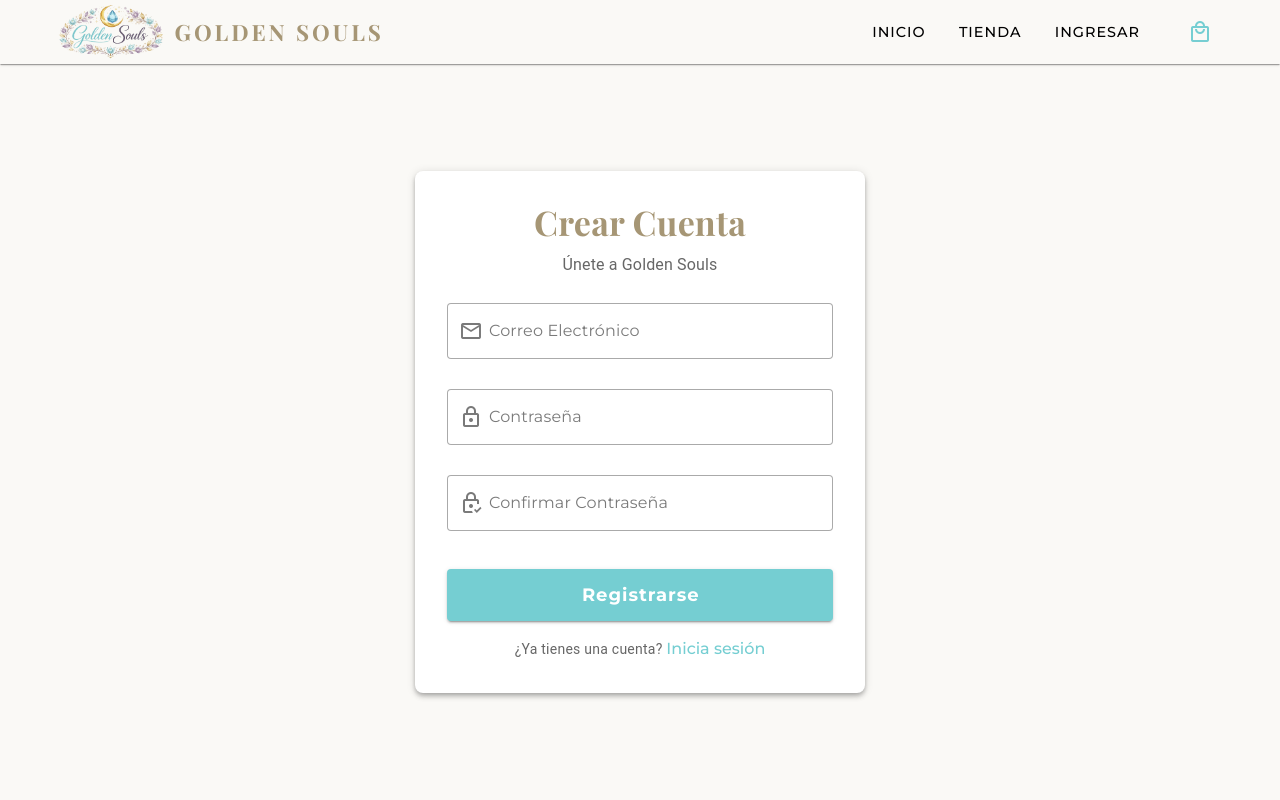
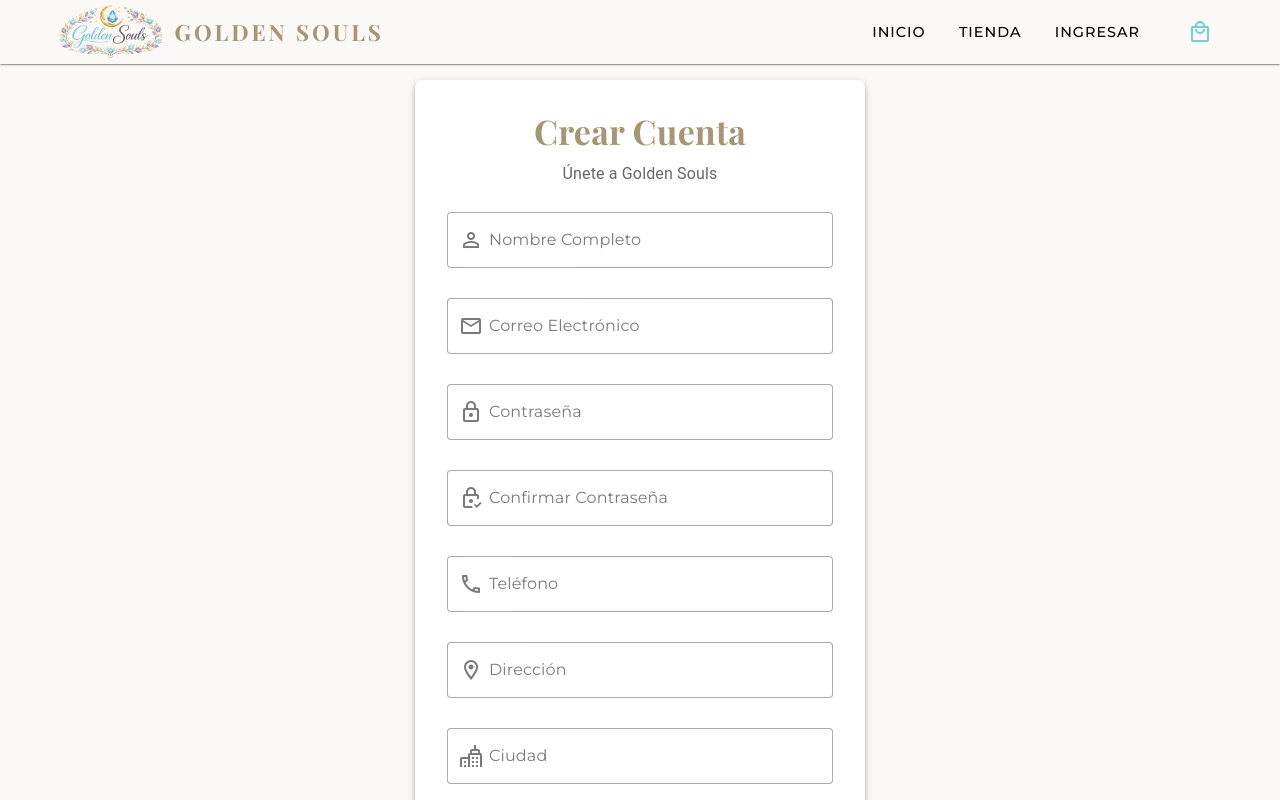
Before and after one commit to fmonroy75/golden-souls, a Vue app: page /golden-souls/register in a window 1280 px wide. Shown: the top 800 px of the page. Built offline with nearby package versions, Linux system fonts and the light colour scheme; no server answers; a web font is replaced by a local one.

Commit message:
mejoras al registro de usuario y checkout de productos

```diff
--- a/src/admin/OrdersAdmin.vue
+++ b/src/admin/OrdersAdmin.vue
@@ -6,8 +6,16 @@ import { db } from '@/firebase/firebase'
 const orders = ref([])
 const loading = ref(true)
 const updating = ref(false)
+const detailsDialog = ref(false)
+const selectedOrder = ref(null)
+
+const openDetails = (order) => {
+  selectedOrder.value = order
+  detailsDialog.value = true
+}
 
 const headers = [
+  { title: 'Orden #', key: 'orderNumber' },
   { title: 'Fecha', key: 'createdAt' },
   { title: 'Cliente', key: 'customerName' },
   { title: 'Total', key: 'total' },
@@ -25,6 +33,7 @@ const loadOrders = async () => {
       return {
         id: d.id,
         ...data,
+        orderNumber: data.orderNumber || d.id.substring(0,6).toUpperCase(),
         createdAt: data.createdAt ? new Date(data.createdAt.toDate()).toLocaleDateString() : 'N/A',
         customerName: data.customerDetails?.nombre || 'Desconocido'
       }
@@ -73,6 +82,46 @@ onMounted(() => {
       <v-btn icon @click="loadOrders" :loading="loading" variant="text">
         <v-icon>mdi-refresh</v-icon>
       </v-btn>
+
+      <v-dialog v-model="detailsDialog" max-width="600px">
+        <v-card v-if="selectedOrder" class="rounded-lg">
+          <v-card-title class="py-4 px-6 text-h5 font-weight-bold bg-background">
+            Detalles de la Orden
+          </v-card-title>
+          <v-divider></v-divider>
+          <v-card-text class="pt-6">
+            <h3 class="text-subtitle-1 font-weight-bold mb-2 tiffany-brand">Información del Cliente</h3>
+            <v-sheet class="pa-4 bg-grey-lighten-4 rounded mb-6">
+              <p class="mb-1"><strong>Nombre:</strong> {{ selectedOrder.customerDetails?.nombre || 'N/A' }}</p>
+              <p class="mb-1"><strong>Email:</strong> {{ selectedOrder.customerDetails?.email || 'N/A' }}</p>
+              <p class="mb-1"><strong>Teléfono:</strong> {{ selectedOrder.customerDetails?.telefono || 'N/A' }}</p>
+              <p class="mb-1"><strong>Dirección:</strong> {{ selectedOrder.customerDetails?.direccion || 'N/A' }}</p>
+              <p class="mb-0"><strong>Ciudad:</strong> {{ selectedOrder.customerDetails?.ciudad || 'N/A' }}</p>
+            </v-sheet>
+
+            <h3 class="text-subtitle-1 font-weight-bold mb-2 tiffany-brand">Productos Comprados</h3>
+            <v-list density="compact" class="bg-surface rounded border">
+              <v-list-item v-for="(prod, i) in selectedOrder.items" :key="i">
+                <template v-slot:prepend>
+                  <v-avatar rounded size="40" class="mr-3">
+                    <v-img :src="prod.image || 'https://placehold.co/40x40'" cover></v-img>
+                  </v-avatar>
+                </template>
+                <v-list-item-title class="font-weight-medium">{{ prod.name }}</v-list-item-title>
+                <v-list-item-subtitle>{{ prod.quantity }} un. x ${{ Number(prod.price).toLocaleString() }}</v-list-item-subtitle>
+              </v-list-item>
+            </v-list>
+            <div class="d-flex justify-end mt-4">
+              <span class="text-h6 font-weight-bold" style="color: rgb(var(--v-theme-darkPurple));">Total: ${{ selectedOrder.total.toLocaleString() }}</span>
+            </div>
+          </v-card-text>
+          <v-card-actions class="px-6 pb-6 pt-0">
+            <v-spacer></v-spacer>
+            <v-btn color="primary" variant="flat" class="text-none px-6" @click="detailsDialog = false">Cerrar</v-btn>
+          </v-card-actions>
+        </v-card>
+      </v-dialog>
+
     </v-card-title>
     <v-divider></v-divider>
 
@@ -93,6 +142,8 @@ onMounted(() => {
       </template>
 
       <template v-slot:item.actions="{ item }">
+        <v-btn variant="text" icon="mdi-eye" size="small" color="primary" class="mr-2" @click="openDetails(item)" title="Ver Detalles"></v-btn>
+
         <v-menu>
           <template v-slot:activator="{ props }">
             <v-btn variant="outlined" size="small" v-bind="props" class="text-none" :loading="updating">
--- a/src/admin/ProductsAdmin.vue
+++ b/src/admin/ProductsAdmin.vue
@@ -45,6 +45,13 @@ onMounted(load)
 function editItem(item) {
   editedIndex.value = items.value.indexOf(item)
   editedItem.value = Object.assign({}, item)
+
+  // Solución: Asegurarse de que si el producto tiene una categoría, ésta
+  // exista en el array `categories`, de lo contrario v-select la ocultará.
+  if (editedItem.value.category && !categories.value.includes(editedItem.value.category)) {
+    categories.value.push(editedItem.value.category)
+  }
+
   dialog.value = true
 }
 
--- a/src/store/authStore.js
+++ b/src/store/authStore.js
@@ -38,7 +38,7 @@ export const useAuthStore = defineStore('auth', () => {
     }
   }
 
-  const registerUser = async (email, password) => {
+  const registerUser = async (email, password, userData = {}) => {
     loading.value = true
     error.value = null
     try {
@@ -47,7 +47,8 @@ export const useAuthStore = defineStore('auth', () => {
       await setDoc(doc(db, 'users', userCredential.user.uid), {
         email: email,
         role: 'client',
-        createdAt: new Date().toISOString()
+        createdAt: new Date().toISOString(),
+        ...userData
       })
       user.value = userCredential.user
       role.value = 'client'
--- a/src/views/Checkout.vue
+++ b/src/views/Checkout.vue
@@ -4,7 +4,8 @@ import { useRouter } from 'vue-router'
 import { useCartStore } from '@/store/cartStore'
 import { useAuthStore } from '@/store/authStore'
 import { db } from '@/firebase/firebase'
-import { collection, addDoc, serverTimestamp } from 'firebase/firestore'
+import { collection, addDoc, serverTimestamp, getDoc, doc } from 'firebase/firestore'
+import { onMounted } from 'vue'
 
 const cart = useCartStore()
 const auth = useAuthStore()
@@ -12,6 +13,7 @@ const router = useRouter()
 
 const form = ref({
   nombre: '',
+  email: '',
   telefono: '',
   direccion: '',
   metodoPago: 'Transferencia'
@@ -19,6 +21,26 @@ const form = ref({
 
 const loading = ref(false)
 const orderSuccess = ref(false)
+const orderNumberText = ref('')
+
+onMounted(async () => {
+  if (auth.user) {
+    form.value.email = auth.user.email || ''
+    try {
+      const docRef = doc(db, 'users', auth.user.uid)
+      const docSnap = await getDoc(docRef)
+      if (docSnap.exists()) {
+        const data = docSnap.data()
+        if (data.nombre) form.value.nombre = data.nombre
+        if (data.telefono) form.value.telefono = data.telefono
+        if (data.direccion && data.ciudad) form.value.direccion = `${data.direccion}, ${data.ciudad}`
+        else if (data.direccion) form.value.direccion = data.direccion
+      }
+    } catch (e) {
+      console.error("Error fetching user details:", e)
+    }
+  }
+})
 
 const submitOrder = async () => {
   if (cart.items.length === 0) return
@@ -29,11 +51,21 @@ const submitOrder = async () => {
 
   loading.value = true
   try {
+    const generatedOrderNumber = `GS-${Math.floor(100000 + Math.random() * 900000)}`
+    orderNumberText.value = generatedOrderNumber
+
     const orderData = {
-      userId: auth.user.uid,
-      userEmail: auth.user.email,
+      orderNumber: generatedOrderNumber,
+      userId: auth.user ? auth.user.uid : 'guest',
+      userEmail: form.value.email,
       customerDetails: { ...form.value },
-      items: cart.items.map(i => ({ id: i.id, name: i.name, price: i.price, qty: i.qty })),
+      items: cart.items.map(i => ({
+        id: i.id,
+        name: i.name,
+        price: i.price,
+        qty: i.qty,
+        image: i.image || ''
+      })),
       total: cart.totalPrice,
       status: 'pending',
       createdAt: serverTimestamp()
@@ -58,7 +90,10 @@ const submitOrder = async () => {
     <div v-if="orderSuccess" class="text-center py-16">
       <v-icon color="success" size="80" class="mb-6">mdi-check-circle-outline</v-icon>
       <h1 class="playfair text-h3 mb-4">¡Gracias por tu compra!</h1>
-      <p class="text-h6 text-medium-emphasis mb-8">Hemos recibido tu orden y la estamos procesando.</p>
+      <p class="text-h6 text-medium-emphasis mb-2">Hemos recibido tu orden y la estamos procesando.</p>
+      <p class="text-h5 font-weight-bold mb-8" style="color: rgb(var(--v-theme-darkPurple));">
+        Orden #{{ orderNumberText }}
+      </p>
       <v-btn color="primary" class="text-white text-none px-8" size="x-large" to="/shop">
         Volver a la Tienda
       </v-btn>
@@ -81,6 +116,14 @@ const submitOrder = async () => {
           <v-text-field
             v-model="form.nombre"
             label="Nombre Completo"
+            variant="outlined"
+            color="primary"
+            required
+          ></v-text-field>
+          <v-text-field
+            v-model="form.email"
+            label="Correo Electrónico"
+            type="email"
             variant="outlined"
             color="primary"
             required
--- a/src/views/Register.vue
+++ b/src/views/Register.vue
@@ -9,11 +9,15 @@ const authStore = useAuthStore()
 const email = ref('')
 const password = ref('')
 const confirmPassword = ref('')
+const nombre = ref('')
+const telefono = ref('')
+const direccion = ref('')
+const ciudad = ref('')
 const formError = ref('')
 
 const handleRegister = async () => {
   formError.value = ''
-  if (!email.value || !password.value || !confirmPassword.value) {
+  if (!nombre.value || !email.value || !password.value || !confirmPassword.value || !telefono.value || !direccion.value || !ciudad.value) {
     formError.value = 'Por favor completa todos los campos.'
     return
   }
@@ -27,7 +31,13 @@ const handleRegister = async () => {
   }
 
   try {
-    await authStore.registerUser(email.value, password.value)
+    const userData = {
+      nombre: nombre.value,
+      telefono: telefono.value,
+      direccion: direccion.value,
+      ciudad: ciudad.value
+    }
+    await authStore.registerUser(email.value, password.value, userData)
     router.push('/')
   } catch (err) {
     formError.value = authStore.error || 'Ocurrió un error al registrarse.'
@@ -44,6 +54,15 @@ const handleRegister = async () => {
       </div>
 
       <v-form @submit.prevent="handleRegister">
+        <v-text-field
+          v-model="nombre"
+          label="Nombre Completo"
+          variant="outlined"
+          color="primary"
+          prepend-inner-icon="mdi-account-outline"
+          class="mb-2"
+        ></v-text-field>
+
         <v-text-field
           v-model="email"
           label="Correo Electrónico"
@@ -71,6 +90,33 @@ const handleRegister = async () => {
           variant="outlined"
           color="primary"
           prepend-inner-icon="mdi-lock-check-outline"
+          class="mb-2"
+        ></v-text-field>
+
+        <v-text-field
+          v-model="telefono"
+          label="Teléfono"
+          variant="outlined"
+          color="primary"
+          prepend-inner-icon="mdi-phone-outline"
+          class="mb-2"
+        ></v-text-field>
+
+        <v-text-field
+          v-model="direccion"
+          label="Dirección"
+          variant="outlined"
+          color="primary"
+          prepend-inner-icon="mdi-map-marker-outline"
+          class="mb-2"
+        ></v-text-field>
+
+        <v-text-field
+          v-model="ciudad"
+          label="Ciudad"
+          variant="outlined"
+          color="primary"
+          prepend-inner-icon="mdi-city-variant-outline"
           class="mb-4"
         ></v-text-field>
 
```
